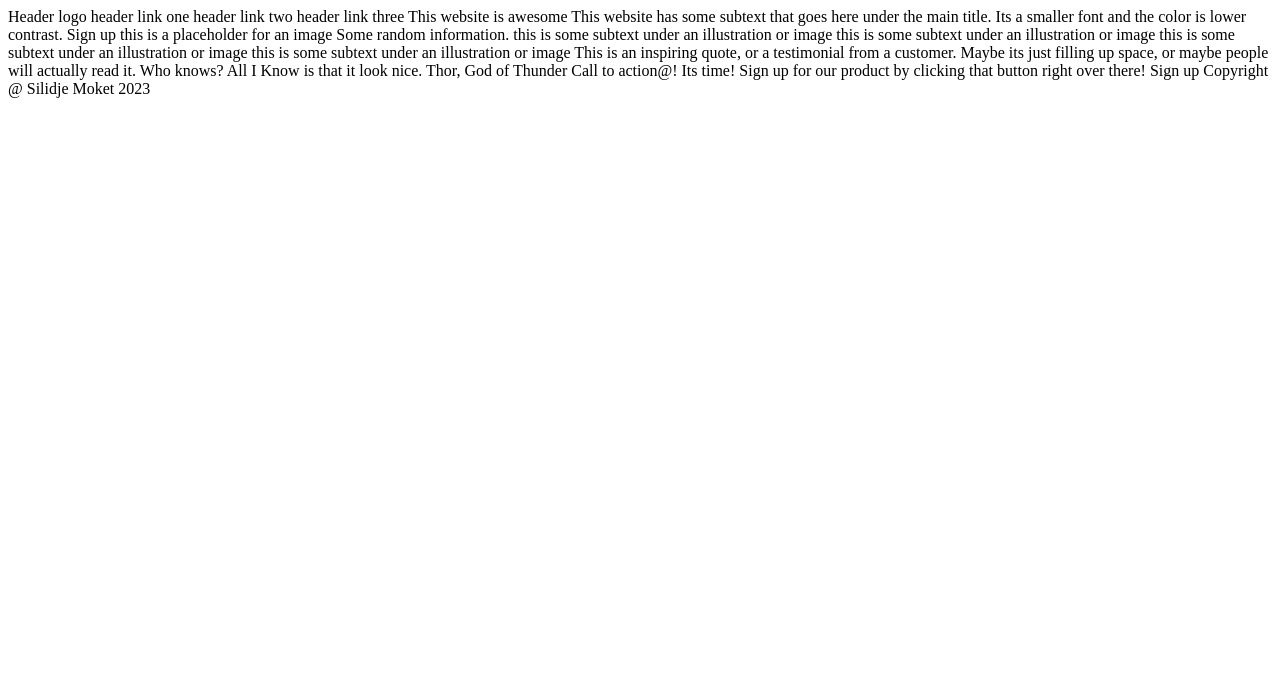
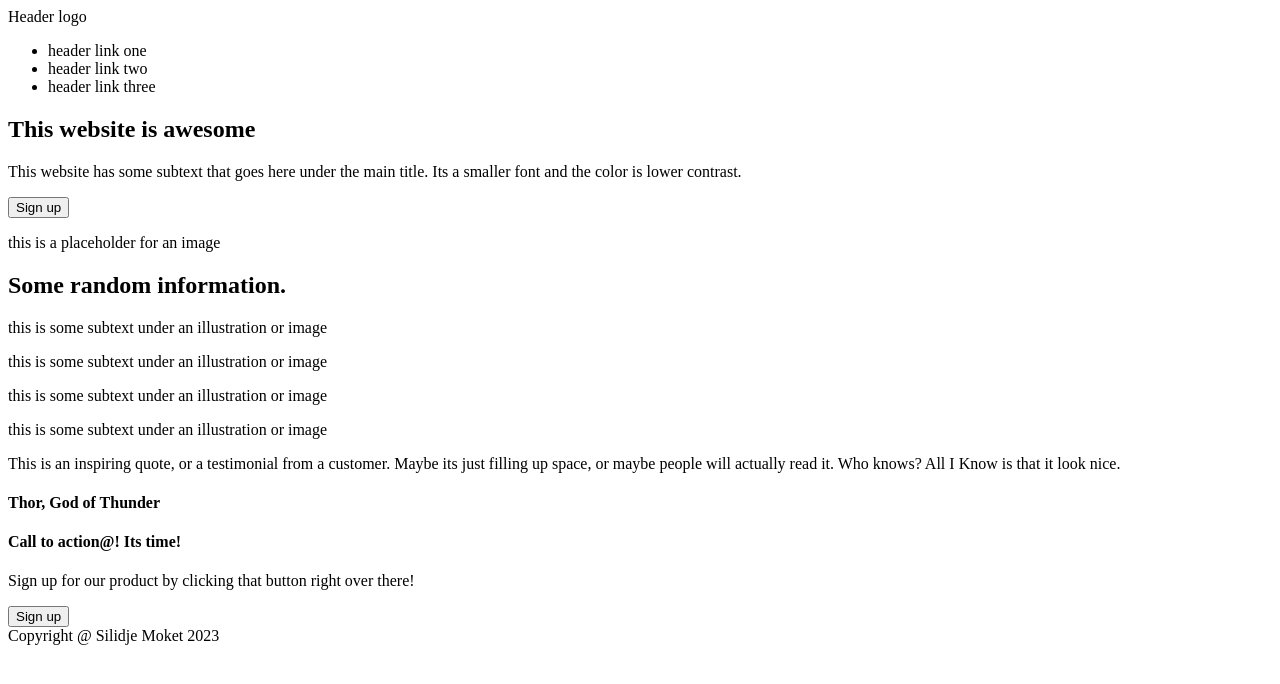
Before and after one commit to moketance/landing-page, a plain HTML site: page index.html in a window 1280 px wide. Drawn offline with Linux system fonts and the light colour scheme.

Commit message:
MARKUP content

```diff
--- a/index.html
+++ b/index.html
@@ -7,34 +7,73 @@
     <title>Landing Page</title>
 </head>
 <body>
-    Header logo
+    <header>
+        <nav>
+            <span class="logo">Header logo</span>
 
-    header link one
-    header link two
-    header link three
+            <ul>
+                <li>header link one</li>
+                <li>header link two</li>
+                <li>header link three</li>
+            </ul>
+        </nav>
 
-    This website is awesome
+        <section>
+            <div>
+                <h1>This website is awesome</h1>
 
-    This website has some subtext that goes here under the main title. Its a smaller font and the color is lower contrast.
+                <p>This website has some subtext that goes here under the main title. Its a smaller font and the color is lower contrast.</p>
 
-    Sign up
+                <button type="button">Sign up</button>
+            </div>
 
-    this is a placeholder for an image
+            <div  class="header-image-container">
+                <p>this is a placeholder for an image</p>
+            </div>
+        </section>
+    </header>
 
-    Some random information.
+   <main>
+        <section>
+            <h2>Some random information.</h2>
 
-    this is some subtext under an illustration or image
-    this is some subtext under an illustration or image
-    this is some subtext under an illustration or image
-    this is some subtext under an illustration or image
+            <div class="illustration-container">
+                <div class="illustration"></div>
+                <p class="subtext">this is some subtext under an illustration or image</p>
+            </div>
 
-    This is an inspiring quote, or a testimonial from a customer. Maybe its just filling up space, or maybe people will actually read it. Who knows? All I Know is that it look nice.
-    Thor, God of Thunder
+            <div class="illustration-container">
+                <div class="illustration"></div>
+                <p class="subtext">this is some subtext under an illustration or image</p>
+            </div>
 
-    Call to action@! Its time!
-    Sign up for our product by clicking that button right over there!
-    Sign up
+            <div class="illustration-container">
+                <div class="illustration"></div>
+                <p class="subtext">this is some subtext under an illustration or image</p>
+            </div>
 
-    Copyright @ Silidje Moket 2023
+            <div class="illustration-container">
+                <div class="illustration"></div>
+                <p class="subtext">this is some subtext under an illustration or image</p>
+            </div>
+        </section>
+
+        <section>
+            <p>This is an inspiring quote, or a testimonial from a customer. Maybe its just filling up space, or maybe people will actually read it. Who knows? All I Know is that it look nice.</p>
+            <h4>Thor, God of Thunder</h4>
+        </section>
+
+        <section>
+            <div>
+                <div>
+                    <h4>Call to action@! Its time!</h4>
+                    <p>Sign up for our product by clicking that button right over there!</p>
+                </div>
+                <button>Sign up</button>
+            </div>
+        </section>
+   </main>
+
+    <footer>Copyright @ Silidje Moket 2023</footer>
 </body>
 </html>
```
